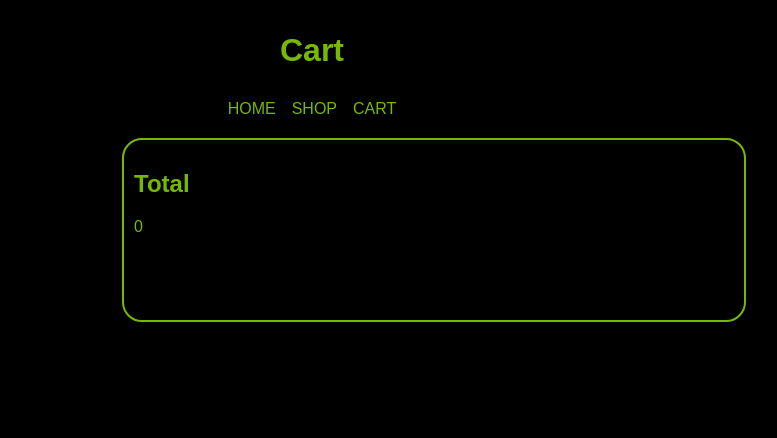
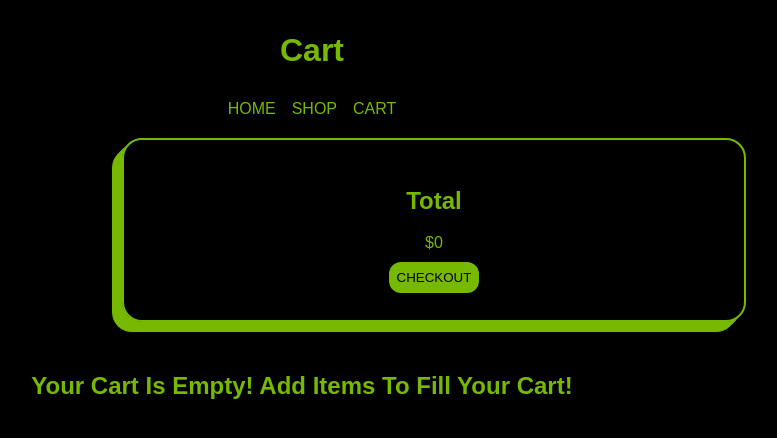
Before and after one commit to mohammednumaan/shopping-cart, a React (Vite) app in the folder cart-project/: page /Cart in a window 1280 px wide. Shown: the top 438 px of the page, without its empty margins (328-1105 px from the left). Built offline with nearby package versions, Linux system fonts and the light colour scheme.

Commit message:
implemented remove functionality and increment, decrement functionality

```diff
--- a/cart-project/src/components/Cart/Cart.css
+++ b/cart-project/src/components/Cart/Cart.css
@@ -13,7 +13,7 @@
     display: flex;
     justify-content: center;
     align-items: center;
-    gap: 8px;
+    gap: 12px;
 
 
     border: 2px solid #76B900;
@@ -43,6 +43,11 @@
 
 .cart-checkout-container{
 
+    display: flex;
+    flex-direction: column;
+    justify-content: center;
+    align-items: center;
+
     width: 600px;
     height: 160px;
     padding: 10px;
@@ -52,4 +57,30 @@
     color: #76B900;
     border: 2px solid #76B900;
     border-radius: 20px;
+    box-shadow: #76B900 -5px 5px, #76B900 -10px 10px, #76B900 -7px 7px;
 }
+
+#checkout-btn{
+    margin-top: 10px;
+    padding: 6px;
+
+    background-color: #76B900;
+    border: 2px solid #76B900;
+    border-radius: 12px;
+
+    text-transform: uppercase;
+    transition: all 0.3s ease-in-out;
+}
+
+#checkout-btn:hover{
+    background-color: #76B900;
+    color: whitesmoke;
+    box-shadow: 0 5px 15px #76B900;
+}
+
+.empty-cart-msg{
+    margin-top: 50px;
+    text-align: center;
+    margin-right: 20px;
+    color: #76B900;
+}
--- a/cart-project/src/components/Cart/Cart.jsx
+++ b/cart-project/src/components/Cart/Cart.jsx
@@ -7,43 +7,59 @@ import Header from '../Header/Header'
 export default function Cart(){
 
     const [total, setTotal] = useState(0)
-    const cart = JSON.parse(localStorage.getItem('cartItems')) || []
+    const [cart, setCart] = useState(JSON.parse(localStorage.getItem('cartItems')) || [])
+
+    const handleRemove = (product) => {
+        let updatedCart = cart.filter(item => item.id != product.id)
+        setCart(updatedCart)
+    }
 
     useEffect(() => {
-        console.log('hi')
+
         let totalPrice = 0
+        if (cart.length === 0 ) setTotal(0)
+
         cart.map(item => {
             console.log(totalPrice)
             totalPrice += (item.price * item.count)
             setTotal(totalPrice)
         })
-    });
-    // getTotalPrice()
+    },[cart]);
+
+    useEffect(() => {
+        localStorage.setItem('cartItems', JSON.stringify(cart))
+
+    },[cart])
+
 
 
     return (
         <>
             <Header title={'Cart'} />
             <div className='cart-checkout-container'>
-                <h2 >Total</h2>
-                <div className='cart-total'>{total}</div>
+                <h2>Total</h2>
+                <div className='cart-total'>{`$${total}`}</div>
+                <button id='checkout-btn'>Checkout</button>
             </div>
+
+            {cart.length === 0 && <h2 className='empty-cart-msg'>Your Cart Is Empty! Add Items To Fill Your Cart!</h2>}
             <div className='cart-products'>
                 {cart.map((product) =>
-
                     <>
-
                         <div className='cart-products-container'>
                             <img className='cart-product-image' src={product.image} />
-                            <h3 className='cart-product-name'>{product.title}</h3>
-                            <p className='cart-product-count'>{product.count}</p>
+                            <div className='cart-product-details'>
+                                <h3 className='cart-product-name'>{product.title}</h3>
+                                <p className='cart-product-count'>{`Quantity : ${product.count}`}</p>
+                                <p>{`Price : $${product.count * product.price}`}</p>
+                                <button id='remove-product' onClick={() => handleRemove(product)}>Remove</button>
+                            </div>
+
                         </div>
                     </>
                 )}
             </div>
 
-
-
         </>
 
     )
--- a/cart-project/src/components/Product/Product.jsx
+++ b/cart-project/src/components/Product/Product.jsx
@@ -10,6 +10,7 @@ export default function ProductCard({products, addToCart}){
 
     const handleAddToCart = (e, product) => {
         e.preventDefault()
+        console.log(product.count)
         addToCart(product)
 
     }
@@ -18,6 +19,17 @@ export default function ProductCard({products, addToCart}){
         product.count = parseInt(e.target.value)
         setInputVal(e.target.value)
 
+    }
+
+    const handleIncrement = (e, product) => {
+        product.count++
+        // console.log(product.count)
+        setInputVal(product.count)
+    }
+
+    const handleDecrement = (e, product) => {
+        product.count--
+        setInputVal(product.count)
     }
 
     return (
@@ -41,7 +53,12 @@ export default function ProductCard({products, addToCart}){
                                 </div>
 
                                 <div className='add-product-container'>
-                                    <input type='number' id='quantity' value={inputVal} onChange={(event) => handleInputChange(event, product)} />
+                                    <div className='product-quantity'>
+                                        <button id='decrement' onClick={(event) => handleDecrement(event, product)}>-</button>
+                                        <input type='number' id='quantity' value={inputVal} onChange={(event) => handleInputChange(event, product)} min={0} />
+                                        <button id='increment' onClick={(event) => handleIncrement(event, product)}>+</button>
+                                    </div>
+
                                     <button id='add-btn' onClick={(event) => handleAddToCart(event, product)}>Add To Cart</button>
                                 </div>
                             </div>
--- a/cart-project/src/components/Shop/Shop.jsx
+++ b/cart-project/src/components/Shop/Shop.jsx
@@ -20,7 +20,7 @@ export default function Shop() {
         else{
             for (let i = 0; i < cart.length; i++){
                 if (cart[i].id === product.id){
-                    cart[i].count++
+                    cart[i].count += product.count
                     localStorage.setItem('cartItems', JSON.stringify(cart))
                     return;
                 }
```
